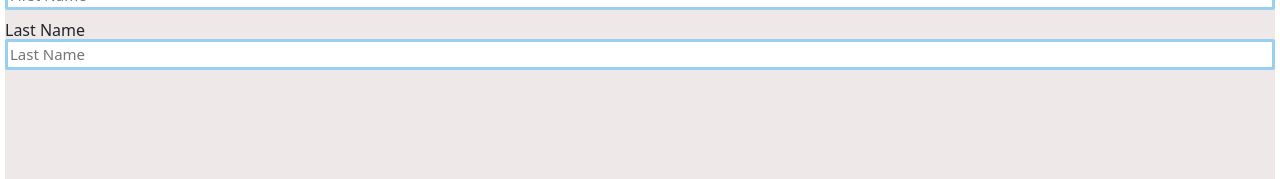
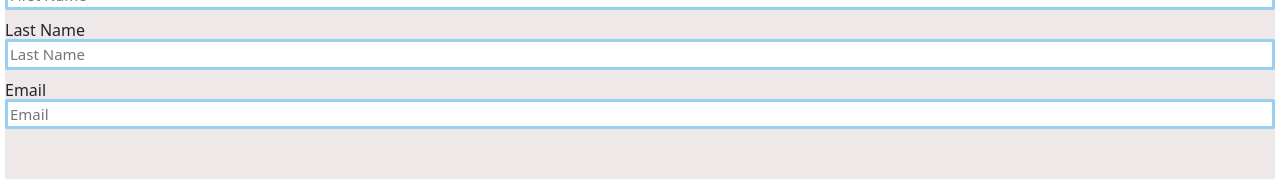
Before and after one commit to TanyaPina/contact-list, a React (Vite) app in the folder client/: page / in a window 1280 px wide. Shown: the part 439-618 px from the top of the page. Built offline with nearby package versions, Linux system fonts and the light colour scheme; no server answers.

Commit message:
added email form field

```diff
--- a/client/src/components/CreateContact.jsx
+++ b/client/src/components/CreateContact.jsx
@@ -22,6 +22,12 @@ const CreateContact = ({ onSaveContact, editingContact, onUpdateContact }) => {
     const handleLastnameChange = (event) => {
         const lastname = event.target.value;
         setContact((contact) => ({ ...contact, lastname }));
+    };
+
+
+    const handleEmailChange = (event) => {
+        const email = event.target.value;
+        setContact((contact) => ({ ...contact, email }));
     };
 
     const handlePhoneChange = (event) => {
@@ -117,6 +123,17 @@ const CreateContact = ({ onSaveContact, editingContact, onUpdateContact }) => {
                     onChange={handleLastnameChange}
                 />
             </Form.Group>
+            <Form.Group>
+                <Form.Label>Email</Form.Label>
+                <input
+                    type="text"
+                    id="add-user-email"
+                    placeholder="Email"
+                    required
+                    value={contact.email}
+                    onChange={handleEmailChange}
+                />
+            </Form.Group>
     </Form>
 );
 };
```
